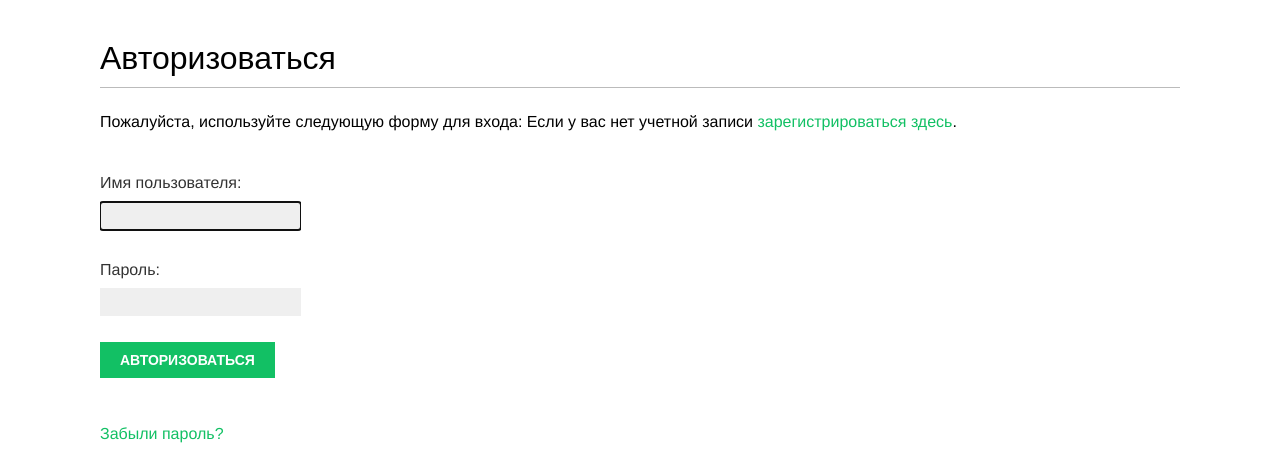
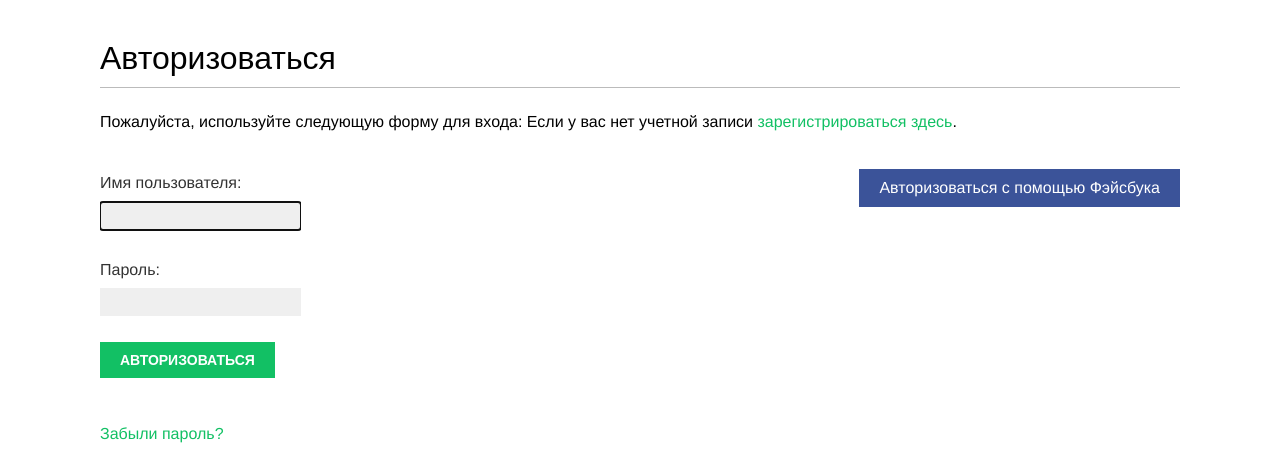
Before and after one commit to JonyMalikov/bookmarks, a Django app: page /account/login/ in a window 1280 px wide. Shown: the part 47-510 px from the top of the page. Run offline with Django 4.2, Linux system fonts and the light colour scheme; some web fonts are replaced.

Commit message:
социальна индетификация файсбук

```diff
--- a/account/templates/registration/login.html
+++ b/account/templates/registration/login.html
@@ -21,10 +21,20 @@
             <input type="hidden" name="next" value="{{ next }}"/>
             <p><input type="submit" value="Авторизоваться"></p>
         </form>
+
         <p>
             <a href="{% url "password_reset" %}">
                 Забыли пароль?
             </a>
         </p>
     </div>
+    <div class="social">
+        <ul>
+            <li class="facebook">
+                <a href="{% url "social:begin" "facebook" %}">
+                    Авторизоваться с помощью Фэйсбука
+                </a>
+            </li>
+        </ul>
+    </div>
 {% endblock %}
--- a/bookmarks/settings.py
+++ b/bookmarks/settings.py
@@ -106,7 +106,12 @@ AUTH_PASSWORD_VALIDATORS = [
 AUTHENTICATION_BACKENDS = [
     'django.contrib.auth.backends.ModelBackend',
     'account.authentication.EmailAuthBackend',
+    'social_core.backends.facebook.FacebookOAuth2',
 ]
+
+SOCIAL_AUTH_FACEBOOK_KEY = 'XXX' # ИД приложения Facebook
+SOCIAL_AUTH_FACEBOOK_SECRET = 'XXX' # Секрет приложения Facebook
+SOCIAL_AUTH_FACEBOOK_SCOPE = ['email']
 
 # Internationalization
 # https://docs.djangoproject.com/en/4.2/topics/i18n/
```
